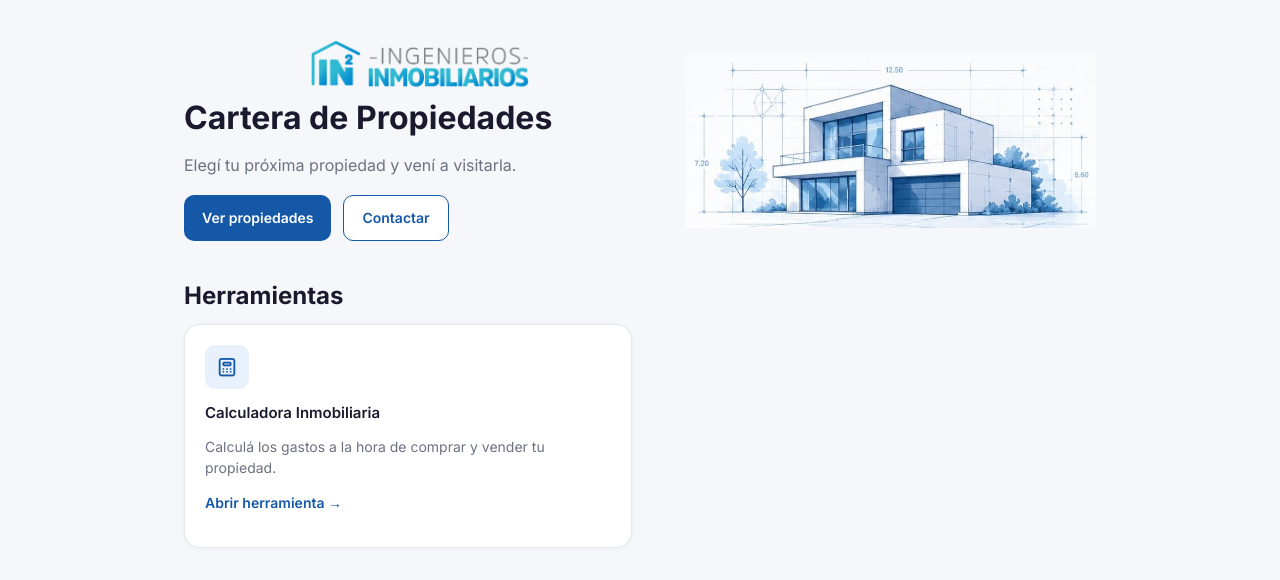
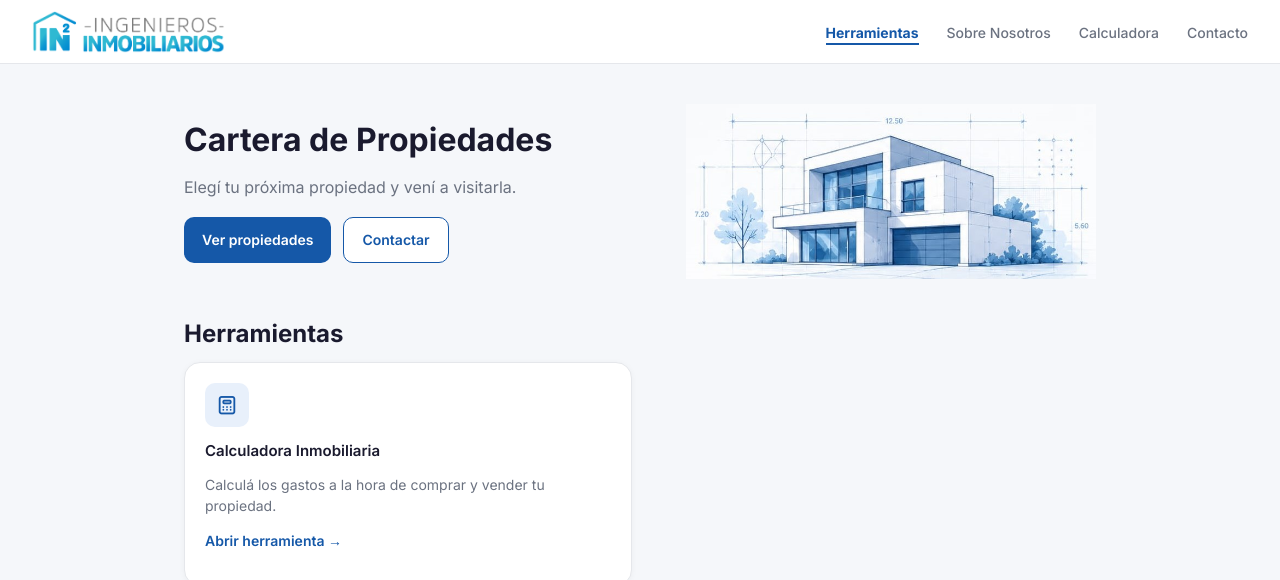
Before and after one commit to matiasleiblich/cartera, a plain HTML site: page index.html in a window 1280 px wide. Shown: the top 580 px of the page. Drawn offline with Linux system fonts and the light colour scheme.

Commit message:
Add files via upload

```diff
--- a/index.html
+++ b/index.html
@@ -74,10 +74,29 @@ footer{text-align:center;color:var(--muted);font-size:13px;border-top:1px solid
   .portal-grid2,.portal-grid4{grid-template-columns:1fr}
   .portal-cta .actions{justify-content:center}
 }
-</style></head><body><div class="wrap">
+
+/* ── Navbar ── */
+.navbar{background:#fff;border-bottom:1px solid var(--bd);height:64px;display:flex;align-items:center;padding:0 32px;justify-content:space-between}
+.navbar img{height:42px}
+.nav-links{display:flex;gap:28px;list-style:none;margin:0;padding:0}
+.nav-links a{text-decoration:none;font-size:14px;font-weight:500;color:var(--m);transition:color .15s}
+.nav-links a:hover{color:var(--b)}
+.nav-links a.active{color:var(--b);font-weight:700;border-bottom:2px solid var(--b);padding-bottom:2px}
+@media(max-width:600px){.nav-links{gap:14px}.nav-links a{font-size:13px}}
+</style></head><body><nav class="navbar">
+  <img src="logo.png" alt="IN²">
+  <ul class="nav-links">
+    <li><a href="#" class="active">Herramientas</a></li>
+    <li><a href="https://www.ingenierosinmobiliarios.com" target="_blank">Sobre Nosotros</a></li>
+    <li><a href="https://matiasleiblich.github.io/calculadora-inmobiliaria/" target="_blank">Calculadora</a></li>
+    <li><a href="https://matiasleiblich.github.io/" target="_blank">Contacto</a></li>
+  </ul>
+</nav>
+
+<div class="wrap">
 
 <!-- HERO -->
-<div class="hero"><div><img src="logo.png" style="height:48px;display:block;margin-bottom:10px" alt="IN²"><h1 style="margin:0 0 10px">Cartera de Propiedades</h1><p>Elegí tu próxima propiedad y vení a visitarla.</p><div class="actions"><a class="btn primary" href="#venta">Ver propiedades</a><a class="btn secondary" href="https://matiasleiblich.github.io/" target="_blank">Contactar</a></div></div><img alt="" src="cartera.jpg"/></div>
+<div class="hero"><div><h1 style="margin:0 0 10px">Cartera de Propiedades</h1><p>Elegí tu próxima propiedad y vení a visitarla.</p><div class="actions"><a class="btn primary" href="#venta">Ver propiedades</a><a class="btn secondary" href="https://matiasleiblich.github.io/" target="_blank">Contactar</a></div></div><img alt="" src="cartera.jpg"/></div>
 
 <!-- HERRAMIENTAS -->
 <h2>Herramientas</h2>
```
